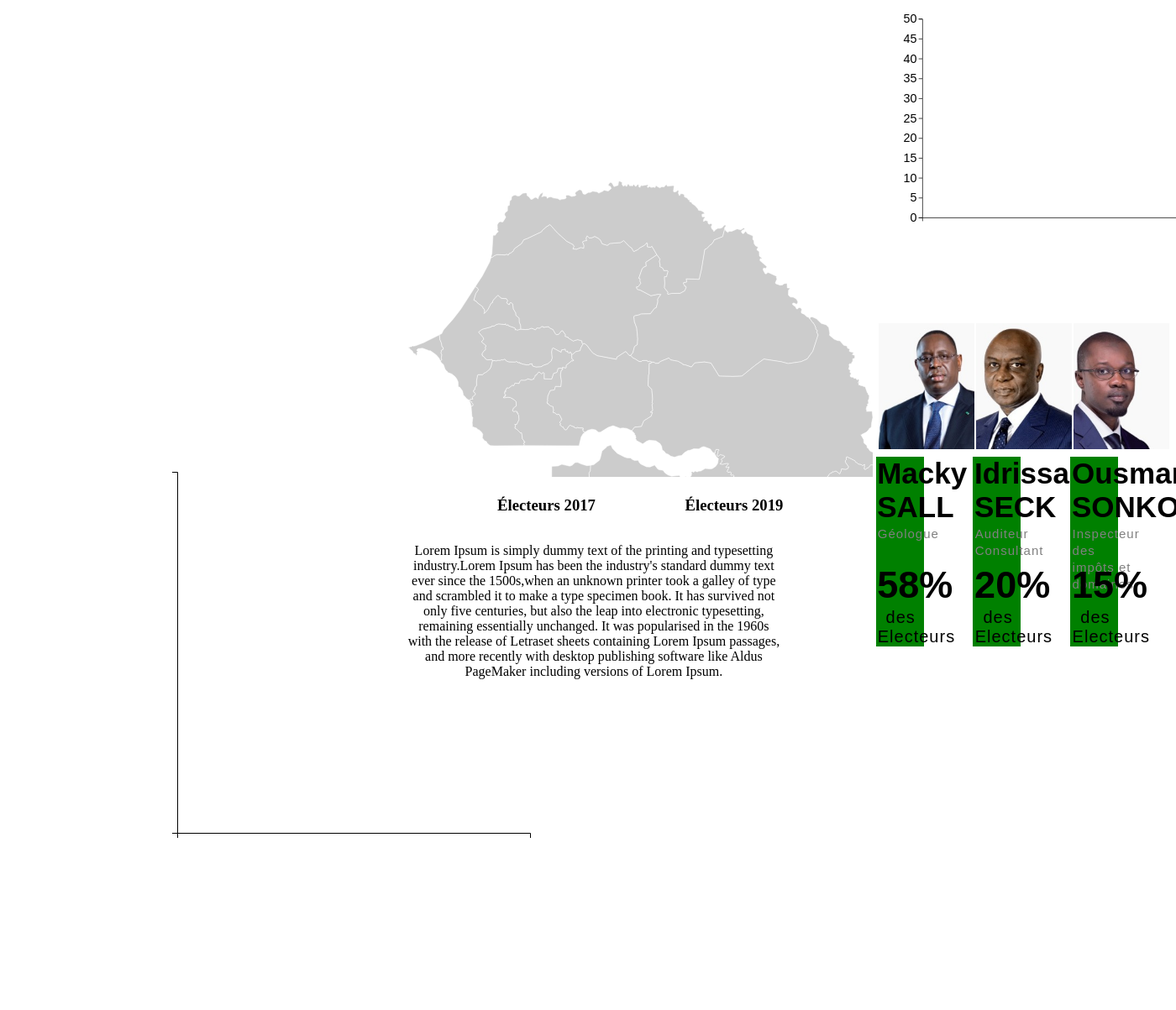
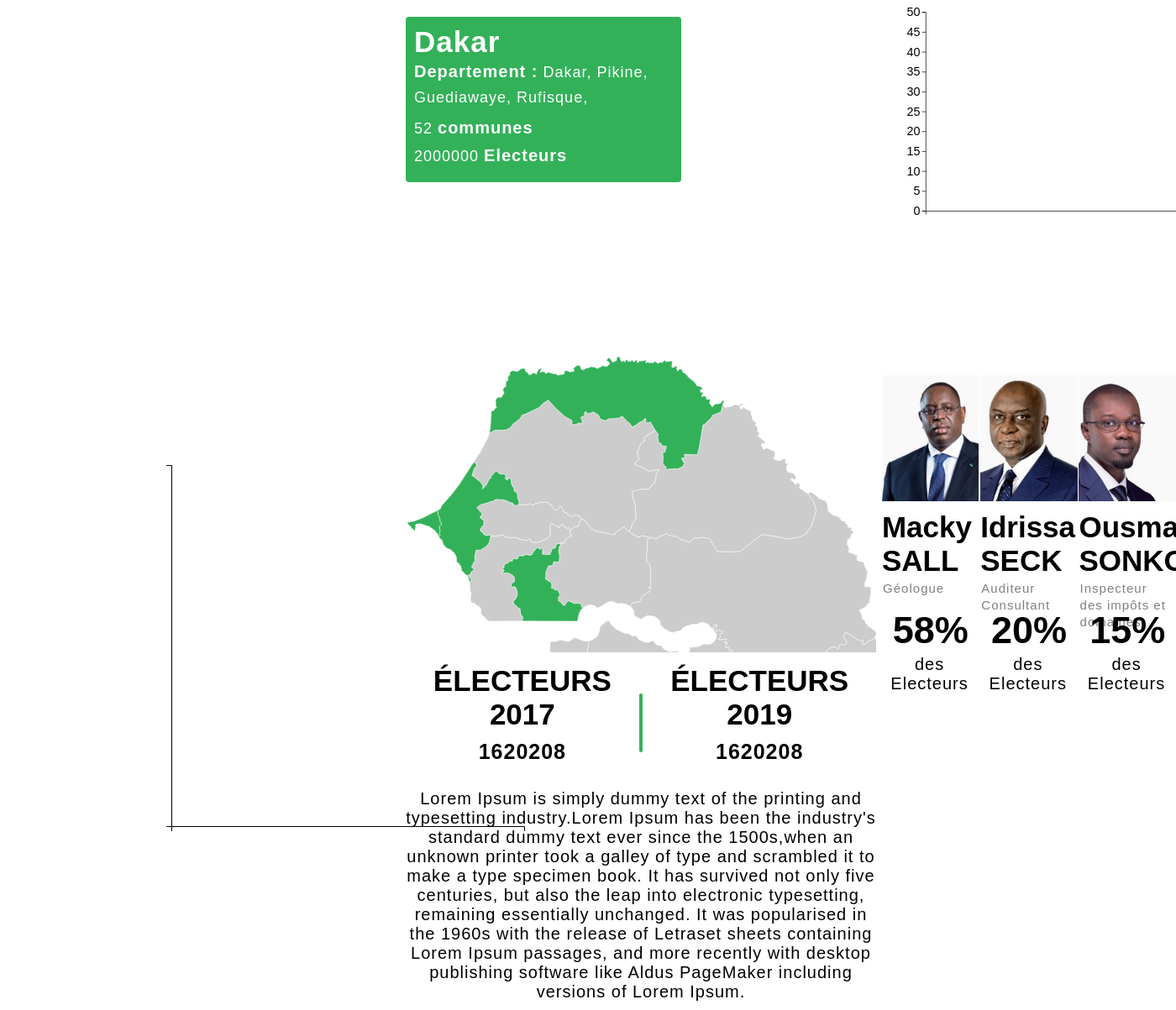
Before and after one commit to Soxna-Aminah/Visualisation_Donnees_Electorales, a Flask app: page / in a window 1400 px wide; the page is wider, and only the part inside the window is pictured. Shown: that part at 84% size. Before the commit the page ends 998 px from the top of that part, so only its background shows below. Run offline with Flask 2, Linux system fonts and the light colour scheme; data that the repository does not hold is empty.

Commit message:
Style carte et section Résumé des elections

```diff
--- a/controller/recupdata.py
+++ b/controller/recupdata.py
@@ -1,9 +1,11 @@
 import csv
 import sys
-sys.path.append(".")
-sys.path.append("..")
+# sys.path.append(".")
+# sys.path.append("..")
 # sys.path.append("../model")
+
 from model.modele import *
+
 chemin1="./datas/DAKAR.csv"
 chemin2="./datas/KAOLACK.csv"
 chemin3="./datas/SAINT LOUIS.csv"
@@ -123,7 +125,6 @@ def chargeDonnees(data):
 
 def RecupNbrCommune():
     dic={}
-
     reg=session.query(Region).all()
     for i in reg:
         commune=0
@@ -132,6 +133,7 @@ def RecupNbrCommune():
             com=session.query(Commune).filter(Commune.departId==k.id_depart).all()
             commune+=len(com)
         dic[i.name_region]=commune
+        print(dic)
     return dic
 
 def BureauCom():
--- a/static/JS/app.js
+++ b/static/JS/app.js
@@ -18,6 +18,7 @@ var svg = d3
   var data=[]
 
   for(i in text){
+    console.log(text)
      data.push({ Region: i, Nbr:text[i]})
   }
   var base_diagramme = d3.pie().value(function (d) {
--- a/static/JS/cartesn.js
+++ b/static/JS/cartesn.js
@@ -2,21 +2,21 @@ let uses = document.querySelectorAll(".carteSn .use")
 let carteSn = document.querySelector(".carteSn")
 
 
-for(let use of uses){
+// for(let use of uses){
 
-    let div = document.createElement('div')
-    let p = document.createElement('p')
+//     let div = document.createElement('div')
+//     let p = document.createElement('p')
 
-    div.setAttribute('class', 'divInfos')
+//     div.setAttribute('class', 'divInfos')
 
-    use.addEventListener("mouseenter", (e) => {
+//     use.addEventListener("mouseenter", (e) => {
 
-        p.innerText = 'mafé'
+//         p.innerText = 'mafé'
 
-        div.append(p)
-        carteSn.prepend(div)
+//         div.append(p)
+//         carteSn.prepend(div)
 
-    })
+//     })
 
 
-}
+// }
--- /dev/null
+++ b/static/css/carte.css
@@ -0,0 +1,103 @@
+*{
+    padding: 0;
+    margin: 0;
+    font-family: sans-serif;
+}
+
+
+
+/* ******************************** */
+/* ********* DIV REGIONS ********* */
+/* ****************************** */
+
+.divRegionInf{
+    background: rgba(1, 158, 48, 0.8);
+    color: #fff;
+    width: 55%;
+    padding: 10px;
+    border-radius: 4px;
+    font-family: sans-serif;
+    letter-spacing: 1px;
+    margin-top: 20px;
+}
+
+.divRegionInf h2{
+    margin: 0;
+    font-size: 35px;
+    font-weight: bold;
+}
+
+.divRegionInf p{
+    font-size: 18px;
+    margin-bottom: 10px;
+
+}
+
+.divRegionInf p.departement{
+    line-height: 30px;
+}
+
+.divRegionInf p strong{
+    font-size: 20px;
+}
+
+.carteSn svg path.land.use{
+     fill: rgba(1, 158, 48, 0.8);
+     transition: all ease .3s;
+     cursor: pointer;
+}
+
+.carteSn svg path.land.use:hover{
+    fill: rgb(24, 130, 56);
+}
+
+
+
+/* ******************************** */
+/* ********* DIV STATS *********** */
+/* ****************************** */
+.donnestatic{
+    display: flex;
+    flex-direction: column;
+    padding: 10px 0;
+}
+
+.donnestatic .titrestatic{
+    margin-bottom: 10px;
+    align-items: center;
+}
+
+.donnestatic .titrestatic .statItem{
+    margin-bottom: 20px;
+}
+
+.donnestatic .titrestatic #barreItem{
+    width: 5px;
+    height: 70px;
+    background: rgba(1, 158, 48, 0.8);
+    border-radius: 4px;
+    border: none;
+    /* padding: 10px; */
+}
+
+.donnestatic .titrestatic .statItem h3{
+    font-size: 35px;
+    text-transform: uppercase;
+}
+
+.donnestatic .titrestatic .statItem p{
+    font-weight: bold;
+    font-size: 25px;
+    margin-top: 10px;
+}
+
+
+.donnestatic p{
+    letter-spacing: 1px;
+    text-align: center;
+    width: 100%;
+}
+
+.donnestatic p.pAnalyse{
+    font-size: 20px;
+}
--- a/static/css/style.css
+++ b/static/css/style.css
@@ -138,8 +138,8 @@ main{
  }
 
 
-.divInfos{
+/* .divInfos{
     background: green;
     padding: 5px;
     width: 50%;
-}
+} */
--- a/templates/base.html
+++ b/templates/base.html
@@ -6,6 +6,7 @@
     <meta name="viewport" content="width=device-width, initial-scale=1.0">
     <link rel="stylesheet" href="{{ url_for('static',filename='css/style.css') }}">
     <link rel="stylesheet" href="{{ url_for('static',filename='css/candidat.css') }}">
+    <link rel="stylesheet" href="{{ url_for('static',filename='css/carte.css') }}">
 
     <script src="{{ url_for('static',filename='JS/d3.min.js') }}"></script>
 
--- a/templates/index.html
+++ b/templates/index.html
@@ -14,6 +14,18 @@
     </div>
     <div class="milieu">
         <div class="carteSn">
+
+            <div class="divRegionInf">
+                <h2>Dakar</h2>
+                <p class="departement">
+                    <strong class="label-strong">Departement :</strong>
+                    {% for dep in ["Dakar","Pikine", "Guediawaye", "Rufisque"]%}
+                    <span>{{dep}},</span>
+                    {% endfor %}
+                </p>
+                <p>52 <strong class="label-strong">communes</strong></p>
+                <p>2000000 <strong class="label-strong">Electeurs</strong></p>
+            </div>
 
             <svg xmlns="http://www.w3.org/2000/svg" xmlns:amcharts="http://amcharts.com/ammap" xmlns:xlink="http://www.w3.org/1999/xlink" version="1.1">
                 <g>
@@ -36,10 +48,18 @@
         </div>
         <div class="donnestatic">
             <div class="titrestatic">
-                <h3>Électeurs 2017</h3>
-                <h3>Électeurs 2019</h3>
+                <div class="statItem">
+                    <h3>Électeurs 2017</h3>
+                    <p>1620208</p>
+                </div>
+                <span id="barreItem"></span>
+                <div class="statItem">
+                    <h3>Électeurs 2019</h3>
+                    <p>1620208</p>
+                </div>
             </div>
-            <p>
+
+            <p class="pAnalyse">
                 Lorem Ipsum is simply dummy text of the printing and typesetting
                 industry.Lorem Ipsum has been the industry's standard dummy text
                 ever since the 1500s,when an unknown printer took a galley of type and
```
